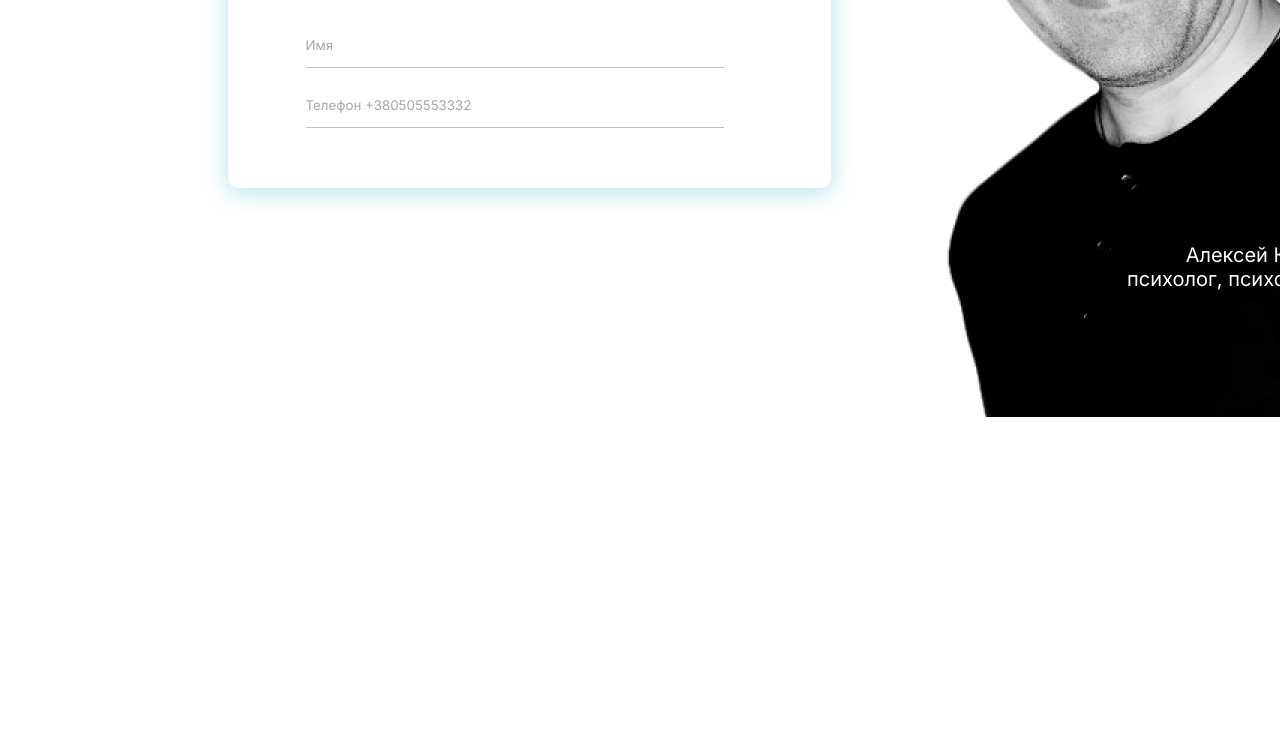
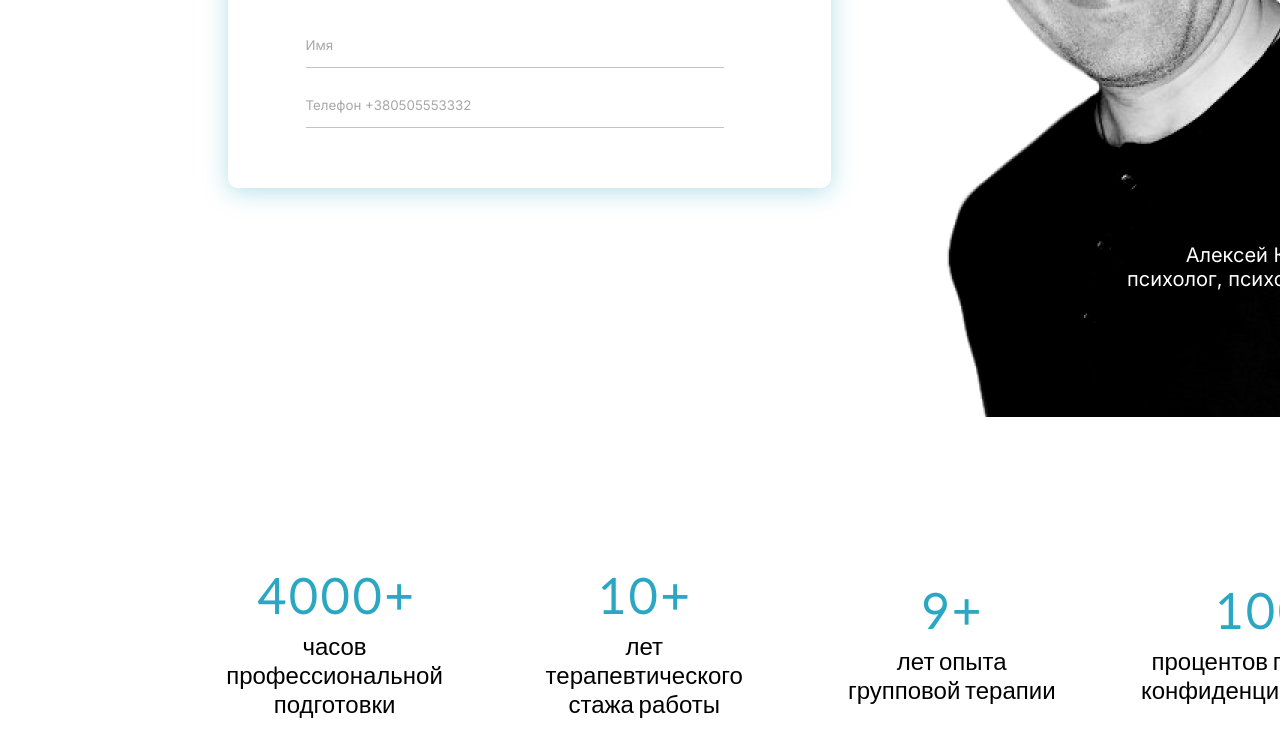
Before and after one commit to katas8n/real_project, a website built with Vite: page alex-psych/index.html in a window 1280 px wide. Shown: the part 393-1143 px from the top of the page. Before the commit the page ends 814 px from the top, so only its background shows below. Built offline with nearby package versions, Linux system fonts and the light colour scheme.

Commit message:
experienceBlock

```diff
--- a/alex-psych/index.html
+++ b/alex-psych/index.html
@@ -48,16 +48,48 @@
       </main>
 
       <main class="first-consultation__block">
-        <div class="first-consultation-title">первая КОНСУЛЬТАЦИя <br>с психологом</div>
+        <div class="first-consultation-title">
+          первая КОНСУЛЬТАЦИя <br />с психологом
+        </div>
 
-<div class="input-wrapper">
-    <input class="input-name" type="name" value="Имя">
-    <input class="input-tel" type="tel" name="" id="" value="Телефон +380505553332">
-</div>
+        <div class="input-wrapper">
+          <input class="input-name" type="name" value="Имя" />
+          <input
+            class="input-tel"
+            type="tel"
+            name=""
+            id=""
+            value="Телефон +380505553332"
+          />
+        </div>
+      </main>
+      <div class="first-consultation__price">
+        всего за
+        <h1>500</h1>
+        грн.вместо
+        <h1>1500</h1>
+        грн.
+      </div>
+    </div>
 
-      </main>
-      <div class="first-consultation__price">всего за <h1>500</h1>грн.вместо <h1>1500</h1> грн.</div>
-    </div>
+    <main class="experience-wrpapper">
+      <div class="experience-block">
+        <h2>4000+</h2>
+        часов профессиональной подготовки
+      </div>
+      <div class="experience-block">
+        <h2>10+</h2>
+        лет терапевтического стажа работы
+      </div>
+      <div class="experience-block">
+        <h2>9+</h2>
+        лет опыта групповой терапии
+      </div>
+      <div class="experience-block">
+        <h2>100</h2>
+        процентов гарантия конфиденциальности
+      </div>
+    </main>
     <script type="module" src="/main.js"></script>
   </body>
 </html>
--- a/alex-psych/style.css
+++ b/alex-psych/style.css
@@ -254,3 +254,46 @@ top: 66px;
   color: rgb(170, 167, 167);
   border-bottom: 1px solid rgb(196, 196, 196);
 }
+
+.experience-wrpapper {
+  display: flex;
+  flex-direction: row;
+  align-items: flex-start;
+  gap: 99px;
+  position: absolute;
+  width: 1140px;
+  height: 151px;
+  left: 228px;
+  top: 992px;
+}
+
+.experience-block {
+  display: flex;
+  flex-direction: column;
+  justify-content: center;
+  align-items: center;
+  gap: 6px;
+  width: 213px;
+  height: 87px;
+  font-family: var(--secondary-font);
+  font-style: normal;
+  font-weight: 400;
+  font-size: 24px;
+  line-height: 29px;
+  text-align: center;
+  color: var(--primary-dark-font-color);
+}
+
+.experience-block h2 {
+  display: inline;
+  width: 156px;
+  height: 58px;
+  font-family: var(--secondary-font);
+  font-style: normal;
+  font-weight: 800;
+  font-size: 48px;
+  line-height: 58px;
+  text-align: center;
+  letter-spacing: 0.085em;
+  color: var(--main-color);
+}
```
